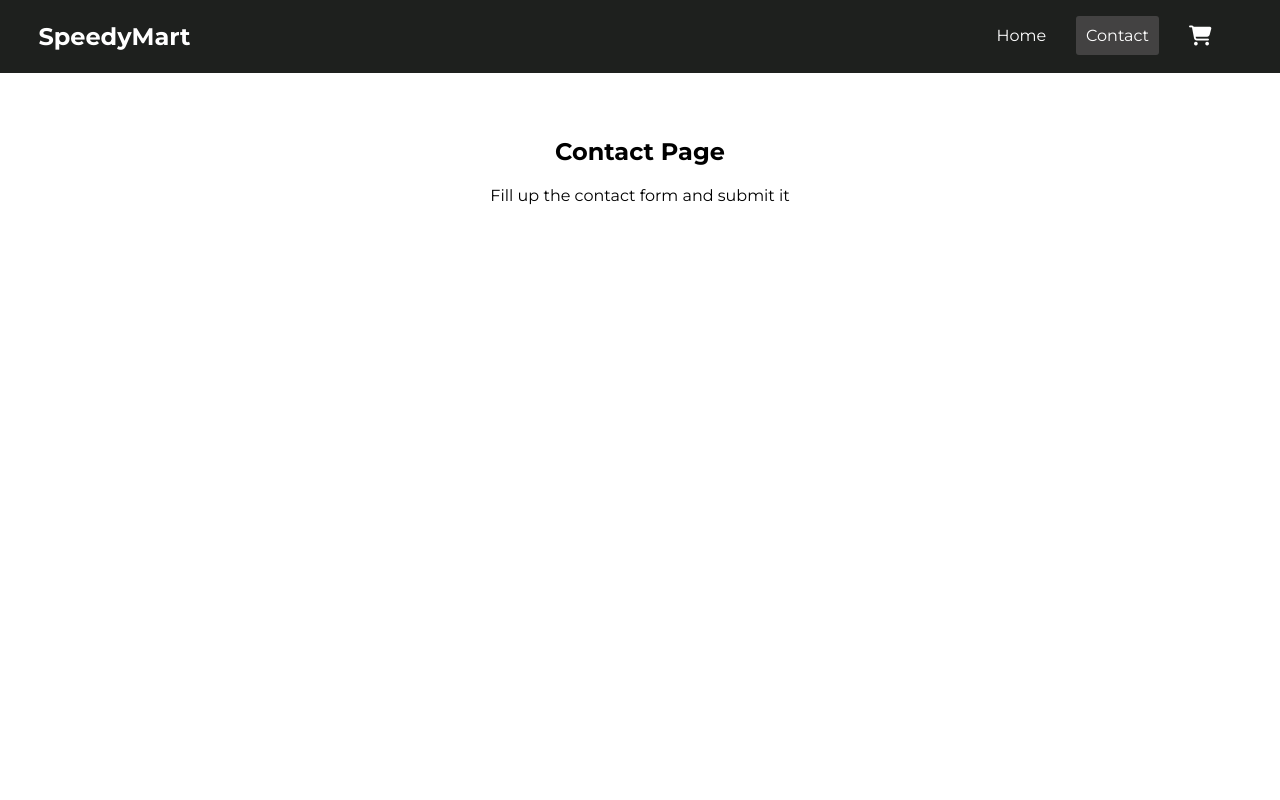
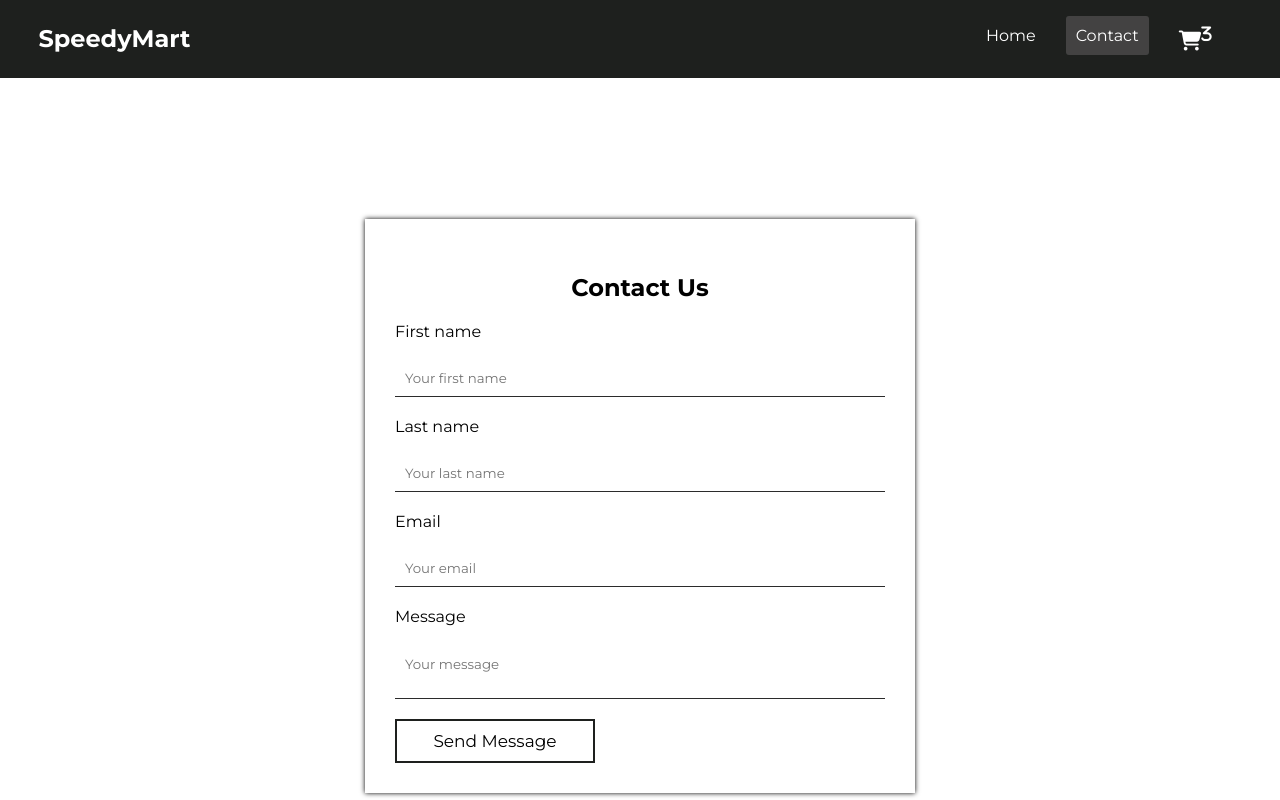
Before and after one commit to tahsinrukaiya/eCom-Website, a React (Vite) app in the folder starter-code/: page /contact in a window 1280 px wide. Shown: the top 800 px of the page. Built offline with nearby package versions, Linux system fonts and the light colour scheme.

Commit message:
working on displaying product list

```diff
--- a/starter-code/src/components/NavBar.jsx
+++ b/starter-code/src/components/NavBar.jsx
@@ -23,7 +23,7 @@ export default function NavBar() {
                     <li><NavLink to="/">Home</NavLink></li>
                     <li><NavLink to="contact">Contact</NavLink></li>
                     <li>
-                        <NavLink to="shopping_cart"><i className="fa-solid fa-cart-shopping"></i></NavLink>
+                        <NavLink to="shopping_cart"><i className="fa-solid fa-cart-shopping"><sup>{"3"}</sup></i></NavLink>
                     </li>
                 </ul>
             </div>
--- /dev/null
+++ b/starter-code/src/components/ProductCard.jsx
@@ -0,0 +1,22 @@
+
+export default function ProductCard({ product }) {
+    return (
+        <>
+            <div className="card_container">
+                <div className="product_card">
+                    <div className="product">
+                        <div className="product_image">
+                            <img src={product.imageUrl} alt={product.title} className="product_image" /></div>
+                        <div className="product_title"><h4>{product.title}</h4>
+                            <span>{product.price} kr</span></div>
+                        <div className="stars">
+                            <i className="fa-solid fa-star"></i>
+                        </div>
+                        <div className="button>"><button className="add_button">Add to Cart</button></div>
+
+                    </div>
+                </div>
+            </div>
+        </>
+    )
+}
--- a/starter-code/src/components/pages/Contact.jsx
+++ b/starter-code/src/components/pages/Contact.jsx
@@ -1,9 +1,78 @@
+import { useForm } from 'react-hook-form';
+import { yupResolver } from '@hookform/resolvers/yup';
+import * as yup from 'yup';
+
+
 
 export default function Contact() {
+
+    const schema = yup
+        .object({
+            firstName: yup
+                .string()
+                .min(3, 'Your first name should be at least 3 characters.')
+                .max(10, 'Your first name cannot be longer than 10 characters.')
+                .required('Please enter your first name'),
+            lastName: yup
+                .string()
+                .min(3, 'Your last name should be at least 3 characters.')
+                .max(10, 'Your last name cannot be longer than 10 characters.')
+                .required('Please enter your Last name'),
+            email: yup
+                .string().matches()
+                .email('Please enter a valid email address')
+                .required('Please enter your email address'),
+            message: yup
+                .string()
+                .min(3, 'Your message should be at least 3 characters.')
+                .max(10, 'Your message cannot be longer than 30 characters.')
+                .required('Please enter your message'),
+        })
+        .required();
+
+
+    const { register, handleSubmit, formState: { errors }, reset } = useForm({
+        resolver: yupResolver(schema),
+    });
+
+
+    function onSubmit(data) {
+        console.log(data);
+        alert("Form submitted successfully!");
+        reset();
+    }
+
     return (
-        <div className="heading_one">
-            <h2>Contact Page</h2>
-            <p>Fill up the contact form and submit it</p>
-        </div>
+
+        <div className="form-container">
+            <form onSubmit={handleSubmit(onSubmit)} className="contact_form">
+                <h2 className="heading_one">Contact Us</h2>
+                <label htmlFor="first-name">First name</label>
+                <input name="first_name"
+                    placeholder="Your first name"
+                    {...register('firstName')} />
+                <p>{errors.firstName?.message}</p>
+
+                <label htmlFor="last-name">Last name</label>
+                <input name="last_name"
+                    placeholder="Your last name"
+                    {...register('lastName')} />
+                <p>{errors.lastName?.message}</p>
+
+                <label htmlFor="email">Email</label>
+                <input name="email"
+                    placeholder="Your email" {...register('email')} />
+                <p>{errors.email?.message}</p>
+
+                <label htmlFor="message">Message</label>
+                <textarea name="message"
+                    placeholder="Your message"
+                    {...register('message')} />
+                <p>{errors.message?.message}</p>
+
+                <input type="submit" value="Send Message" />
+            </form>
+        </div >
+
     );
 }
--- a/starter-code/src/components/pages/Home.jsx
+++ b/starter-code/src/components/pages/Home.jsx
@@ -1,8 +1,37 @@
+import ProductCard from "../ProductCard";
+import { useEffect, useState } from 'react';
+
+const url = 'https://v2.api.noroff.dev/online-shop';
+
 export default function Home() {
+    const [products, setProducts] = useState([]);
+
+    // The useEffect will run once when the component first mounts
+    useEffect(() => {
+        // Function that gets our posts
+        async function getData() {
+            const response = await fetch(url);
+            const json = await response.json();
+            console.log(json);
+            // Setting our `posts` state to the API data we received
+            setProducts(json);
+        }
+        getData();
+    }, []);
+
     return (
-        <div className="heading_one">
-            <h2>All Products</h2>
-            <p>All products should be displayed here</p>
+        <div>
+            <h2 className="heading_one">All Products</h2>
+
+            <div className="product-grid">
+                {Array.isArray(products) && products.length > 0 ? (
+                    products.map((product) => (
+                        <ProductCard key={product.id} product={product} />
+                    ))
+                ) : (
+                    <p>Loading products...</p>
+                )}
+            </div>
         </div>
     );
 }
--- a/starter-code/src/styles/index.css
+++ b/starter-code/src/styles/index.css
@@ -84,6 +84,56 @@ a:-webkit-any-link {
   margin-top: 5%;
 }
 
+.card_container {
+  display: flex;
+  flex-wrap: wrap;
+  margin: 3%;
+  flex-direction: column;
+}
+
+.product {
+  align-items: center;
+  justify-content: center;
+}
+
+.product_image {
+  height: 180px;
+  width: 200px;
+  margin: 1rem;
+  border: 1px #1E201E;
+  margin: 0;
+}
+
+.product_card {
+  align-items: center;
+  justify-content: center;
+  border: #434242;
+  box-shadow: 3px 3px 3px #acaaaa;
+  border-radius: 7px;
+  padding: 20px;
+  margin: 10px;
+  text-align: center;
+  width: 250px;
+  height: 300px;
+  display: flex;
+  flex-direction: row;
+}
+
+.fa-star {
+  font-size: 13px;
+  padding: 5px;
+}
+
+.add_button {
+  height: 35px;
+  width: 130px;
+  background: transparent;
+  border: 2px solid #1E201E;
+  color: #1E201E;
+  font-weight: 500;
+  font-family: "Montserrat", sans-serif;
+}
+
 .footer {
   margin-top: 50%;
   padding: 10px;
@@ -96,6 +146,124 @@ a:-webkit-any-link {
   font-weight: normal;
   font-size: 16px;
 }
+
+/*----------------------------CONTACT PAGE CSS-------------------------*/
+
+.form-container {
+  height: 120vh;
+  padding-top: 5px;
+  padding-bottom: 10%;
+}
+
+form {
+  max-width: 550px;
+  width: 100%;
+  background: white;
+  margin: 17vh auto 0 auto;
+  padding: 30px;
+  box-sizing: border-box;
+  box-shadow: 0 0 5px 0;
+}
+
+h1 {
+  margin: 0;
+  text-align: center;
+}
+
+label {
+  display: block;
+  margin: 20px 0;
+}
+
+input,
+textarea {
+  width: 100%;
+  padding: 10px;
+  box-sizing: border-box;
+  outline: none;
+  resize: none;
+  border: none;
+  border-bottom: 1px solid #2B2B2B;
+}
+
+input[type="text"]:focus,
+textarea:focus {
+  border-bottom: 1px solid #434242;
+}
+
+textarea::-webkit-scrollbar {
+  width: 4px;
+}
+
+textarea::-webkit-scrollbar-thumb {
+  background-color: #B3C890;
+}
+
+.button {
+  text-align: center;
+  margin-top: 3%;
+}
+
+input[type="submit"] {
+  border-bottom: none;
+}
+
+input[type="submit"] {
+  top: 30px;
+  width: 90%;
+  max-width: 200px;
+  border: 2px solid #1E201E;
+  background: white;
+  color: black;
+  font-size: 17px;
+  cursor: pointer;
+}
+
+input[id] {
+  font-family: "Montserrat", sans-serif;
+}
+
+textarea {
+  font-family: "Montserrat", sans-serif;
+}
+
+input::placeholder {
+  font-family: "Montserrat", sans-serif;
+}
+
+textarea::placeholder {
+  font-family: "Montserrat", sans-serif;
+}
+
+input[value] {
+  font-family: "Montserrat", sans-serif;
+}
+
+/*
+.form-errors {
+  font-size: 13px;
+  color: #F45050;
+  margin-top: 3px;
+  display: none;
+}
+
+.success {
+  color: #508D69;
+  font-size: 1.5rem;
+  text-align: center;
+  margin-top: 3%;
+  display: none;
+}
+
+.warn {
+  color: #F45050;
+  font-size: 1.5rem;
+  text-align: center;
+  margin-top: 3%;
+  display: none;
+  padding-top: 3px;
+}
+*/
 
 
 /*-------------------------------MEDIA QUERY--------------------------*/
```
Also changed, not shown: starter-code/package.json (+6 -1 lines), starter-code/src/components/App.jsx (+5 -6 lines), starter-code/src/components/Main.jsx (deleted, +0 -10 lines), starter-code/src/assets/human.jpg (added), 1 other file (tests, documents, lock files or other folders).
